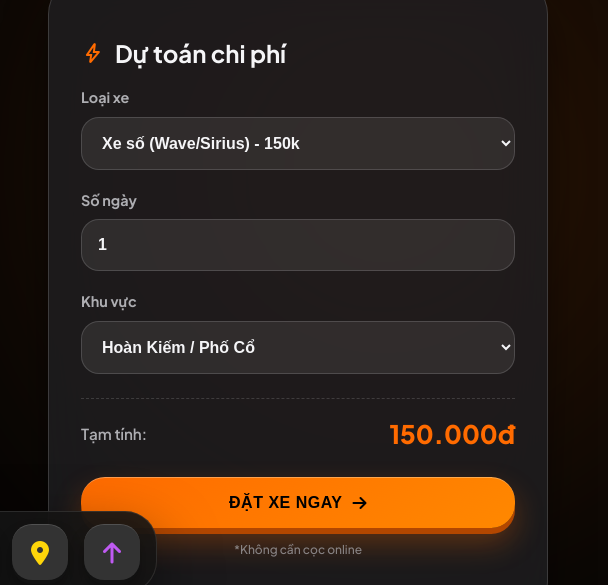
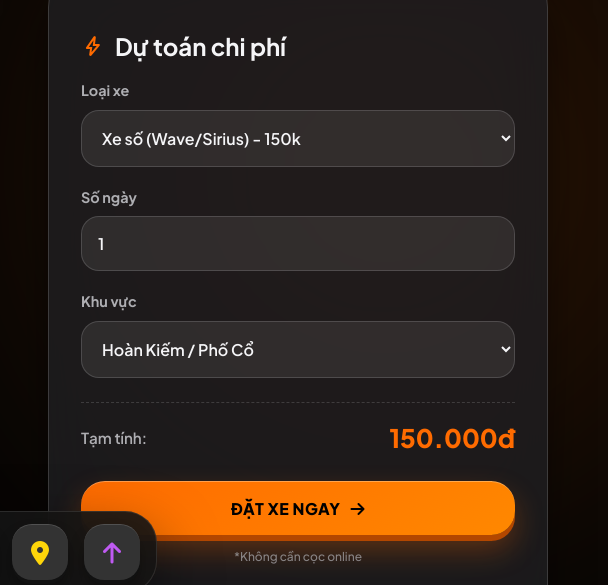
Before and after one commit to chothuexemayhanoi/app, a plain HTML site: page index.html in a window 1280 px wide. Shown: the part 177-762 px from the top of the page, 672-1280 px from the left. Drawn offline with nearby package versions, Linux system fonts and the light colour scheme.

Commit message:
Update index.html

```diff
--- a/index.html
+++ b/index.html
@@ -108,6 +108,14 @@
         transition: background 0.4s var(--ease-apple), color 0.3s;
         padding-bottom: calc(140px + env(safe-area-inset-bottom));
         line-height: 1.5;
+    }
+
+    /* --- FONT INHERITANCE FIX (ADDED) --- */
+    input,
+    button,
+    select,
+    textarea {
+        font-family: inherit;
     }
 
     a { text-decoration: none; color: inherit; }
```
